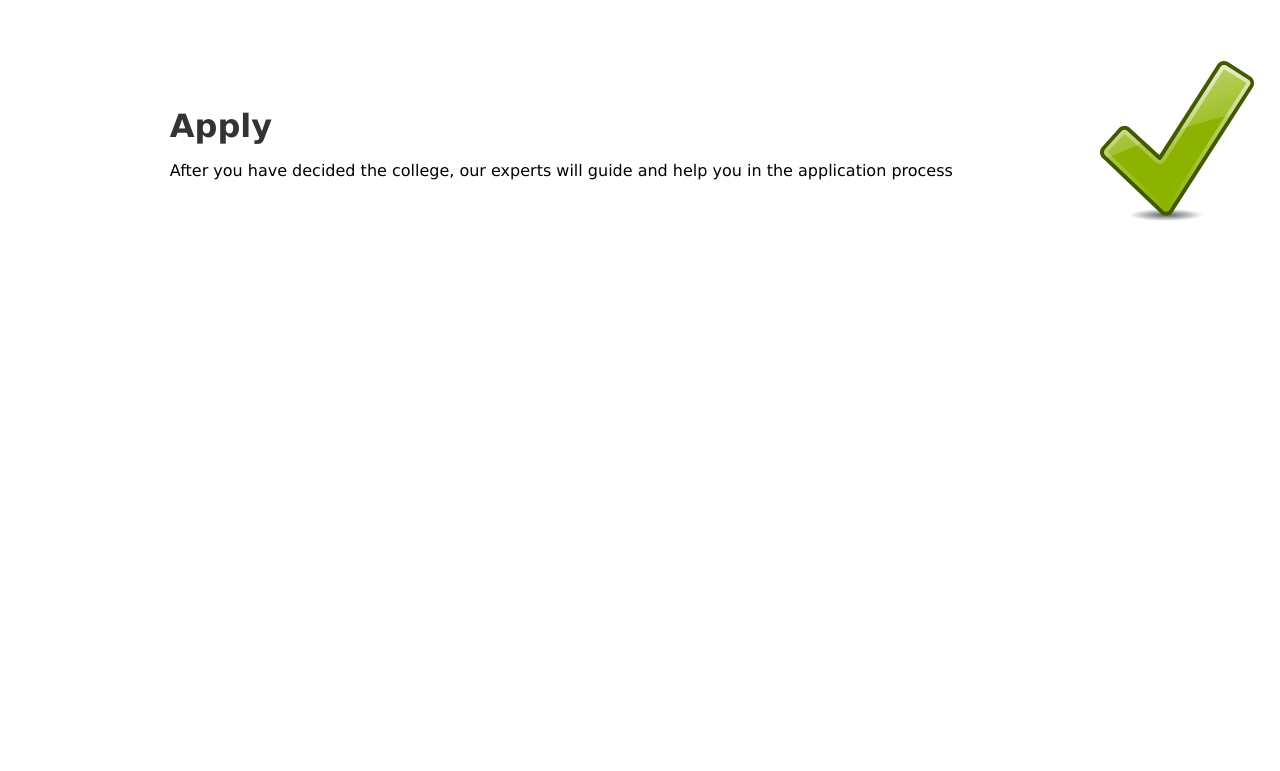
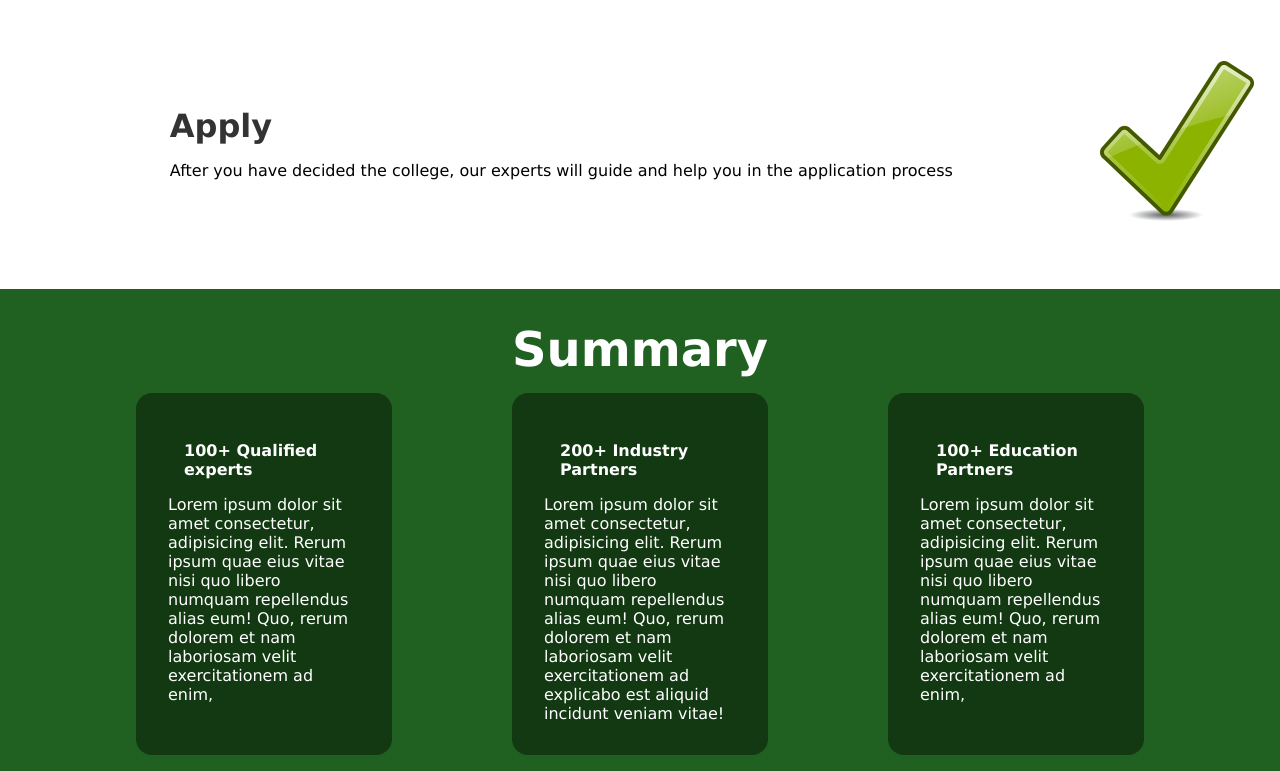
Before and after one commit to prince-thind/business-page, a plain HTML site: page index.html in a window 1280 px wide. Shown: the part 1163-1934 px from the top of the page. Before the commit the page ends 1452 px from the top, so only its background shows below. Drawn offline with Linux system fonts and the light colour scheme.

Commit message:
add basic summary section

```diff
--- a/index.css
+++ b/index.css
@@ -107,7 +107,6 @@ header {
     direction: ltr;
 }
 
-
 .work-item-heading {
     font-size: 2rem;
     padding-bottom: 0.5em;
@@ -117,3 +116,31 @@ header {
 .work-item-image {
     height: 20vh;
 }
+
+.summary {
+    padding: 1rem;
+    background-color: hsl(120, 50%, 25%);
+    color: white
+}
+
+.summary-heading {
+    color: white;
+    padding: 1rem;
+}
+
+.summary-list {
+    display: flex;
+    justify-content: space-evenly;
+}
+
+.summary-item-heading {
+    padding: 1rem;
+}
+
+.summary-item {
+    background-color: hsla(120, 50%, 5%, 0.5);
+    width: 20vw;
+    padding: 2rem;
+    border-radius: 1rem;
+
+}
--- a/index.html
+++ b/index.html
@@ -85,6 +85,32 @@
                 </li>
             </ul>
         </section>
+        <section class="summary">
+            <h2 class="section-heading summary-heading"> Summary</h2>
+            <ul class="summary-list">
+                <li class="summary-item">
+                    <h4 class="summary-item-heading">100+ Qualified experts</h4>
+                    <p>Lorem ipsum dolor sit amet consectetur, adipisicing elit. Rerum ipsum quae eius vitae nisi quo
+                        libero
+                        numquam repellendus alias eum! Quo, rerum dolorem et nam laboriosam velit exercitationem ad
+                        enim,
+                </li>
+                <li class="summary-item">
+                    <h4 class="summary-item-heading">200+ Industry Partners</h4>
+                    <p>Lorem ipsum dolor sit amet consectetur, adipisicing elit. Rerum ipsum quae eius vitae nisi quo
+                        libero
+                        numquam repellendus alias eum! Quo, rerum dolorem et nam laboriosam velit exercitationem ad
+                        explicabo est aliquid incidunt veniam vitae!</p>
+                </li>
+                <li class="summary-item">
+                    <h4 class="summary-item-heading">100+ Education Partners</h4>
+                    <p>Lorem ipsum dolor sit amet consectetur, adipisicing elit. Rerum ipsum quae eius vitae nisi quo
+                        libero
+                        numquam repellendus alias eum! Quo, rerum dolorem et nam laboriosam velit exercitationem ad
+                        enim,
+                </li>
+            </ul>
+        </section>
     </main>
 </body>
 
```
